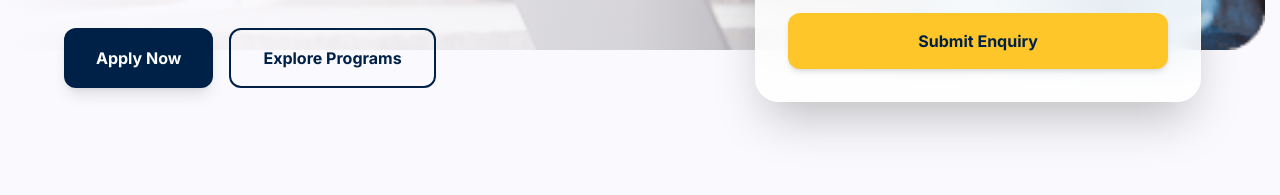
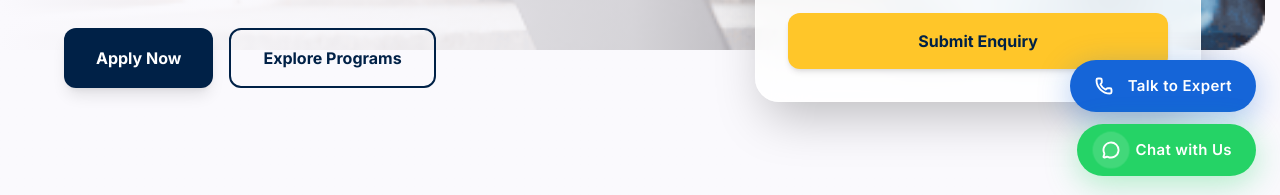
Before and after one commit to saksham-pixel-art/online-amity, a React app: page / in a window 1280 px wide. Shown: the part 592-787 px from the top of the page. Built offline with nearby package versions, Linux system fonts and the light colour scheme.

Commit message:
feat: add floating Talk to Expert & Chat with Us buttons

```diff
--- a/src/app/page.tsx
+++ b/src/app/page.tsx
@@ -13,6 +13,7 @@ import FAQ from "@/components/FAQ";
 import CTA from "@/components/CTA";
 import Footer from "@/components/Footer";
 import EnquiryModal from "@/components/EnquiryModal";
+import FloatingButtons from "@/components/FloatingButtons";
 
 export default function Home() {
   const [isModalOpen, setIsModalOpen] = useState(false);
@@ -55,6 +56,8 @@ export default function Home() {
         onClose={handleCloseEnquiry}
         initialCourse={selectedCourse}
       />
+
+      <FloatingButtons />
     </div>
   );
 }
--- /dev/null
+++ b/src/components/FloatingButtons.tsx
@@ -0,0 +1,76 @@
+"use client";
+
+import { useState, useEffect } from "react";
+import { motion, AnimatePresence } from "framer-motion";
+import { Phone, MessageCircle } from "lucide-react";
+
+// ── Configuration ──────────────────────────────────────────────
+const PHONE_NUMBER = "917037010407"; // Update with actual number
+const WHATSAPP_NUMBER = "917037010407"; // Update with actual number (include country code, no +)
+const WHATSAPP_MESSAGE = "Hi! I'm interested in Amity Online programs. Can you help me?";
+
+export default function FloatingButtons() {
+  const [visible, setVisible] = useState(false);
+
+  // Delay appearance so the page loads first
+  useEffect(() => {
+    const timer = setTimeout(() => setVisible(true), 1500);
+    return () => clearTimeout(timer);
+  }, []);
+
+  const whatsappUrl = `https://wa.me/${WHATSAPP_NUMBER}?text=${encodeURIComponent(WHATSAPP_MESSAGE)}`;
+
+  return (
+    <AnimatePresence>
+      {visible && (
+        <div
+          className="fixed right-4 sm:right-6 bottom-6 sm:bottom-8 z-50 flex flex-col items-end gap-3 no-print"
+          aria-label="Quick contact options"
+          role="complementary"
+        >
+          {/* Talk to Expert */}
+          <motion.a
+            href={`tel:${PHONE_NUMBER}`}
+            initial={{ opacity: 0, x: 80, scale: 0.8 }}
+            animate={{ opacity: 1, x: 0, scale: 1 }}
+            exit={{ opacity: 0, x: 80, scale: 0.8 }}
+            transition={{ duration: 0.5, ease: [0.22, 1, 0.36, 1], delay: 0 }}
+            whileHover={{ scale: 1.05, x: -4 }}
+            whileTap={{ scale: 0.95 }}
+            className="group flex items-center gap-2.5 bg-[#1565D8] hover:bg-[#1255b5] text-white font-semibold text-sm sm:text-[15px] pl-5 pr-6 py-3 rounded-full shadow-[0_8px_32px_rgba(21,101,216,0.35)] hover:shadow-[0_12px_40px_rgba(21,101,216,0.5)] transition-all duration-300 cursor-pointer focus-visible:outline-none focus-visible:ring-2 focus-visible:ring-white focus-visible:ring-offset-2 focus-visible:ring-offset-[#1565D8] min-h-[48px]"
+            aria-label="Call us to talk to an expert"
+          >
+            <span className="relative flex items-center justify-center w-7 h-7">
+              {/* Pulse ring */}
+              <span className="absolute inset-0 rounded-full bg-white/20 animate-ping" style={{ animationDuration: "2s" }} />
+              <Phone className="w-[18px] h-[18px] stroke-[2.5] relative z-10 group-hover:rotate-12 transition-transform duration-300" aria-hidden="true" />
+            </span>
+            <span className="tracking-wide">Talk to Expert</span>
+          </motion.a>
+
+          {/* Chat with Us (WhatsApp) */}
+          <motion.a
+            href={whatsappUrl}
+            target="_blank"
+            rel="noopener noreferrer"
+            initial={{ opacity: 0, x: 80, scale: 0.8 }}
+            animate={{ opacity: 1, x: 0, scale: 1 }}
+            exit={{ opacity: 0, x: 80, scale: 0.8 }}
+            transition={{ duration: 0.5, ease: [0.22, 1, 0.36, 1], delay: 0.12 }}
+            whileHover={{ scale: 1.05, x: -4 }}
+            whileTap={{ scale: 0.95 }}
+            className="group flex items-center gap-2.5 bg-[#25D366] hover:bg-[#1fba59] text-white font-semibold text-sm sm:text-[15px] pl-5 pr-6 py-3 rounded-full shadow-[0_8px_32px_rgba(37,211,102,0.35)] hover:shadow-[0_12px_40px_rgba(37,211,102,0.5)] transition-all duration-300 cursor-pointer focus-visible:outline-none focus-visible:ring-2 focus-visible:ring-white focus-visible:ring-offset-2 focus-visible:ring-offset-[#25D366] min-h-[48px]"
+            aria-label="Chat with us on WhatsApp"
+          >
+            <span className="relative flex items-center justify-center w-7 h-7">
+              {/* Pulse ring */}
+              <span className="absolute inset-0 rounded-full bg-white/20 animate-ping" style={{ animationDuration: "2.5s" }} />
+              <MessageCircle className="w-[18px] h-[18px] stroke-[2.5] relative z-10 group-hover:scale-110 transition-transform duration-300" aria-hidden="true" />
+            </span>
+            <span className="tracking-wide">Chat with Us</span>
+          </motion.a>
+        </div>
+      )}
+    </AnimatePresence>
+  );
+}
```
